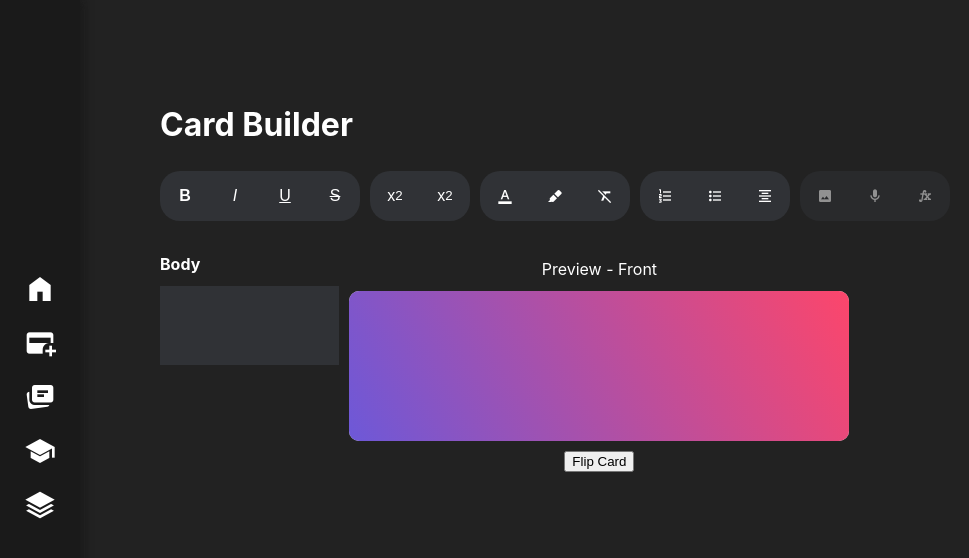
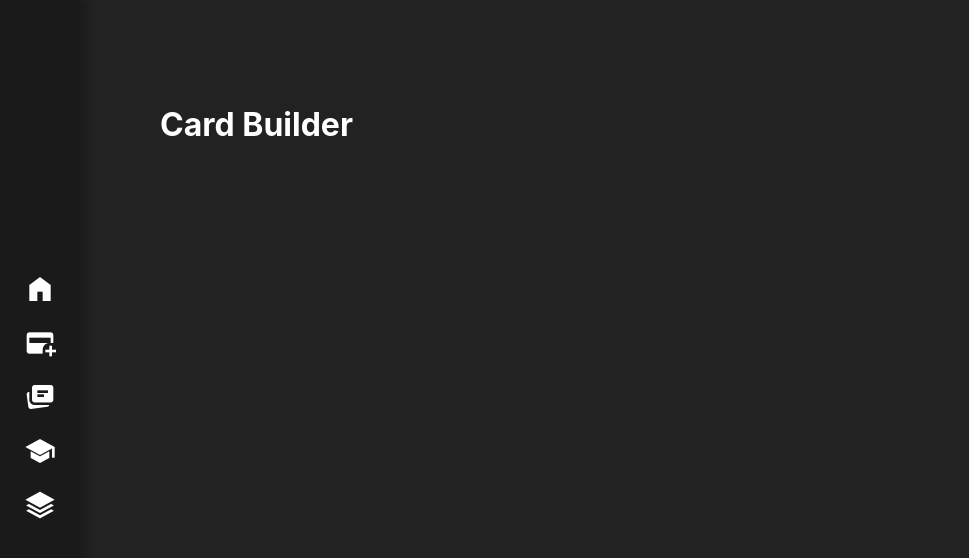
Before and after one commit to 18barbers2/gostudycards, a React (Vite) app in the folder frontend/: page /card-builder in a window 1280 px wide. Shown: the top 558 px of the page, without its empty margins (0-969 px from the left). Built offline with nearby package versions, Linux system fonts and the light colour scheme.

Commit message:
feature: added new card-editor component

```diff
--- /dev/null
+++ b/frontend/src/components/CodeEditor.tsx
@@ -0,0 +1,61 @@
+import { useRef, useState, useImperativeHandle, forwardRef } from 'react';
+
+
+export interface CodeEditorHandle {
+    insertAtCursor: (text: string) => void;
+}
+
+interface CodeEditorProps {
+    value: string;
+    onChange: (v: string) => void;
+    filename?: string;
+}
+
+const CodeEditor = forwardRef<CodeEditorHandle, CodeEditorProps>(
+    ({ value, onChange, filename= 'front.html'}, ref) => {
+
+    const textareaRef = useRef<HTMLTextAreaElement>(null);
+    const lineNumRef = useRef<HTMLDivElement>(null);
+    const [lineCount, setLineCount] = useState(1);
+
+    useImperativeHandle(ref, () => ({
+        insertAtCursor: (text: string) => { /* ... */ }
+    }));
+
+    const handleChange = (e: React.ChangeEvent<HTMLTextAreaElement>) => {
+        onChange(e.target.value);
+        setLineCount(e.target.value.split('\n').length);
+    };
+
+    const handleScroll = () => { /* sync lineNumRef.scrollTop to textarea */ };
+
+    return (
+        <div className="code-editor">
+            <div className="code-editor-header">
+                <div className="code-editor-dot">dot goes here</div>
+                <span className="code-editor-filename">{filename}</span>
+                <span className="code-editor-hint">Use {'{{variable}}'} for dynamic fields</span>
+            </div>
+
+            <div className='code-editor-body'>
+                <div className='code-editor-line-numbers' ref={lineNumRef}>
+                    {Array.from({ length: lineCount }, (_, i) => (
+                        <div key={i} className='line-num'>{i + 1}</div>
+                    ))}
+                </div>
+                <textarea
+                    ref={textareaRef}
+                    className='code-editor-textarea'
+                    value={value}
+                    onChange={handleChange}
+                    onScroll={handleScroll}
+                    spellCheck={false}
+                />
+                </div>
+            </div>
+
+
+    );
+});
+
+export default CodeEditor;
--- a/frontend/src/pages/CardBuilder.tsx
+++ b/frontend/src/pages/CardBuilder.tsx
@@ -4,6 +4,7 @@ import Card from '../components/Card';
 import { Layout } from '../components/Layout/Layout';
 import { EditorFormatControls } from '../components/EditorFormatControls';
 import { FieldInput } from '../components/FieldInput';
+import { CodeEditor } from '../components/CodeEditor';
 
 // const testHtml = `<div class='card' style='background-color: white'>User's HTML goes here</div>`;
 const iFrameStyle = {backgroundColor: '#e5e5e5ff', border: '0', width: '60%', height: '500px', borderRadius: '10px'};
@@ -79,22 +80,7 @@ export default function CardBuilder() {
         <Layout>
             <div className='card-builder-page'>
                 <h1 className='page-title'>Card Builder</h1>
-                <EditorFormatControls handleFormat={() => {}} />
-                <div className='card-builder'>
-                    <FieldInput
-                        value={currentHtml}
-                        onChange={handleHtmlChange}
-                        fieldName={'Body'}
-                        onFormat={handleFormat}
-                    />
-                    <Preview
-                        html={previewHtml}
-                        srcDoc={previewHtml}
-                        side={previewSide}
-                        onFlip={handleFlip}
-                    >
-                    </Preview>
-                </div>
+                {/* <EditorFormatControls handleFormat={() => {}} /> */}
 
             </div>
         </Layout>
```
